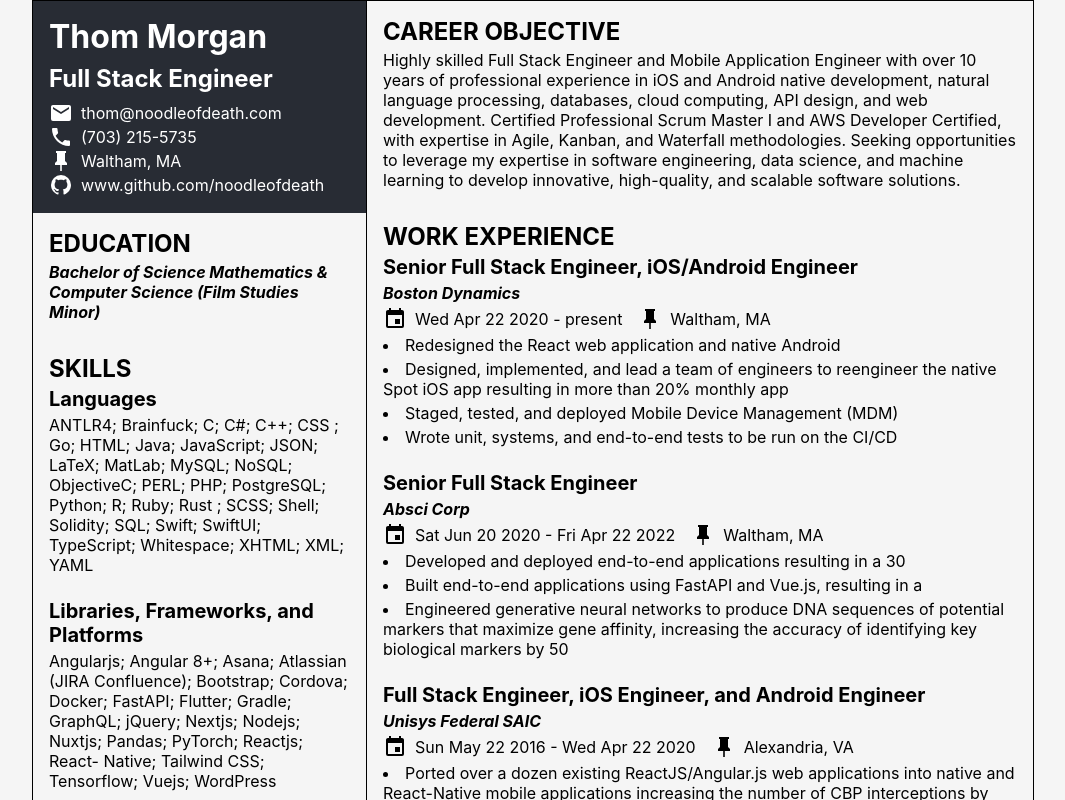
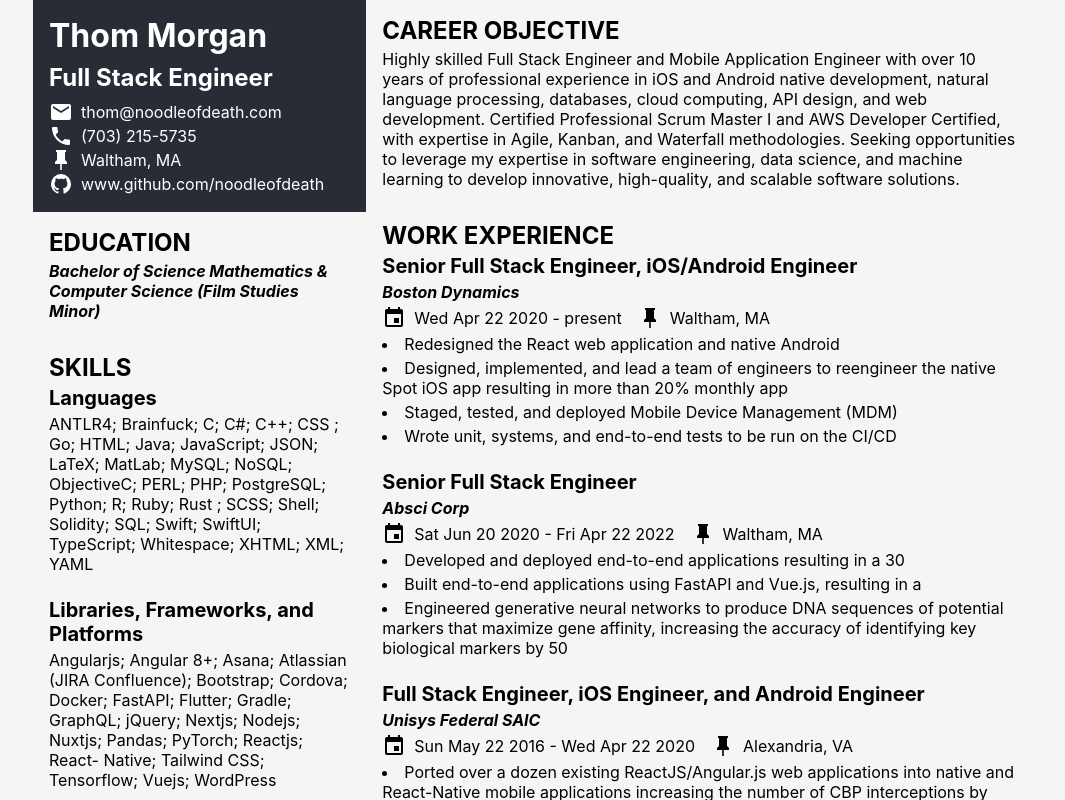
Before and after one commit to NoodleOfDeath/rollingcodes, a Next.js app: page /resume in a window 1280 px wide. Shown: the top 800 px of the page, without its empty margins (107-1172 px from the left). Built offline with nearby package versions, Linux system fonts and the light colour scheme.

Commit message:
styling ~deploy

```diff
--- a/src/pages/resume/index.tsx
+++ b/src/pages/resume/index.tsx
@@ -19,7 +19,6 @@
   display: flex;
   max-width: 1000px;
   margin: auto;
-  border: 1px solid black;
 `;
 
 const StyledLeftColumn = styled.div`
@@ -30,7 +29,6 @@
 
 const StyledRightColumn = styled.div`
   flex: 2;
-  border-left: 1px solid black;
 `;
 
 const StyledHeader = styled.header`
```
